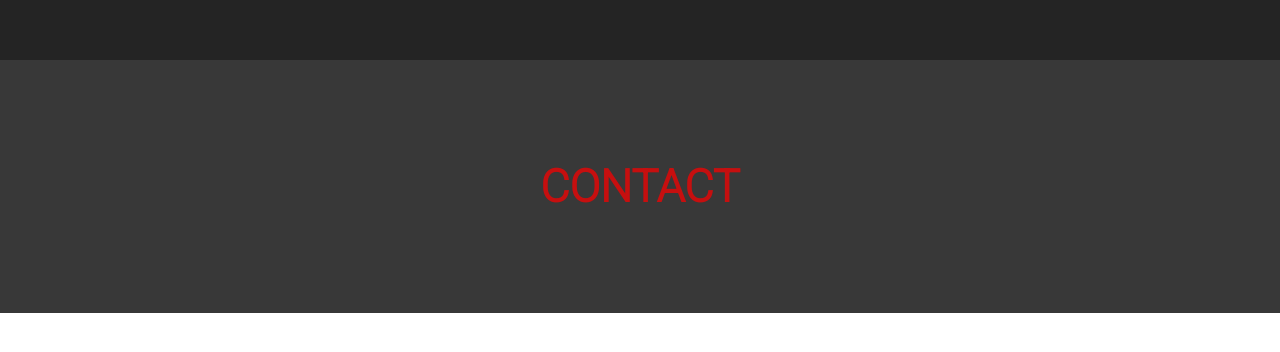
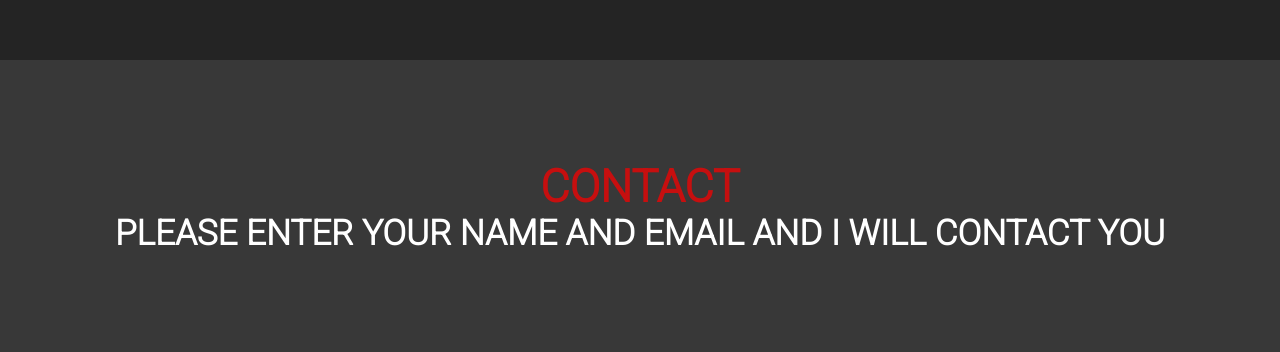
Before and after one commit to GvNiekerk/Project1, a React (Create React App) app: page / in a window 1280 px wide. Shown: the part 2340-2692 px from the top of the page. Before the commit the page ends 2653 px from the top, so only its background shows below. Built offline with nearby package versions, Linux system fonts and the light colour scheme.

Commit message:
Chaaanges

```diff
--- a/src/App.js
+++ b/src/App.js
@@ -45,6 +45,7 @@ function App() {
       </div>
       <div id="contact" className="Light-Section">
         <h1 className="Menu-Header" style={{ color: "#c60f0f", fontSize: 45 }}>CONTACT</h1>
+        <h1 className="Menu-Header" style={{ color: "#FFFFFF", fontSize: 35 }}>PLEASE ENTER YOUR NAME AND EMAIL AND I WILL CONTACT YOU</h1>
       </div>
     </div>
   );
```
